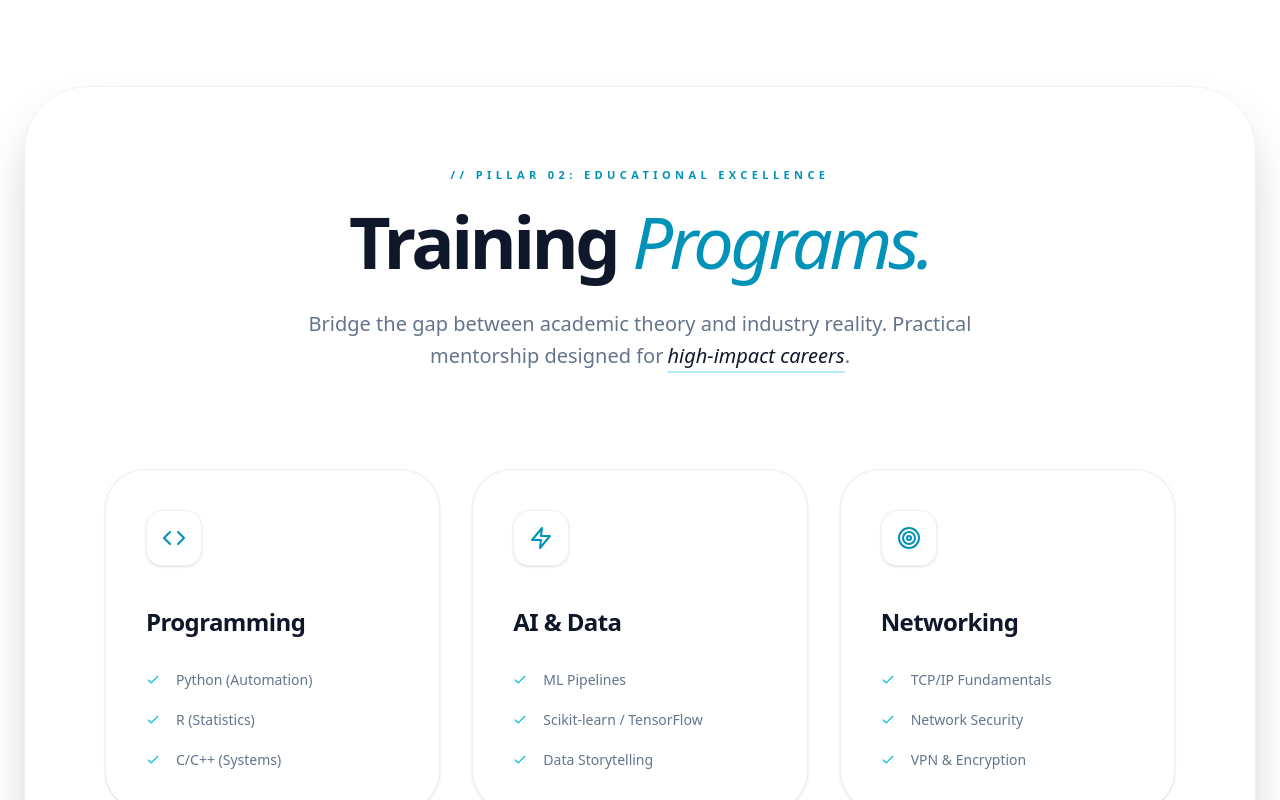
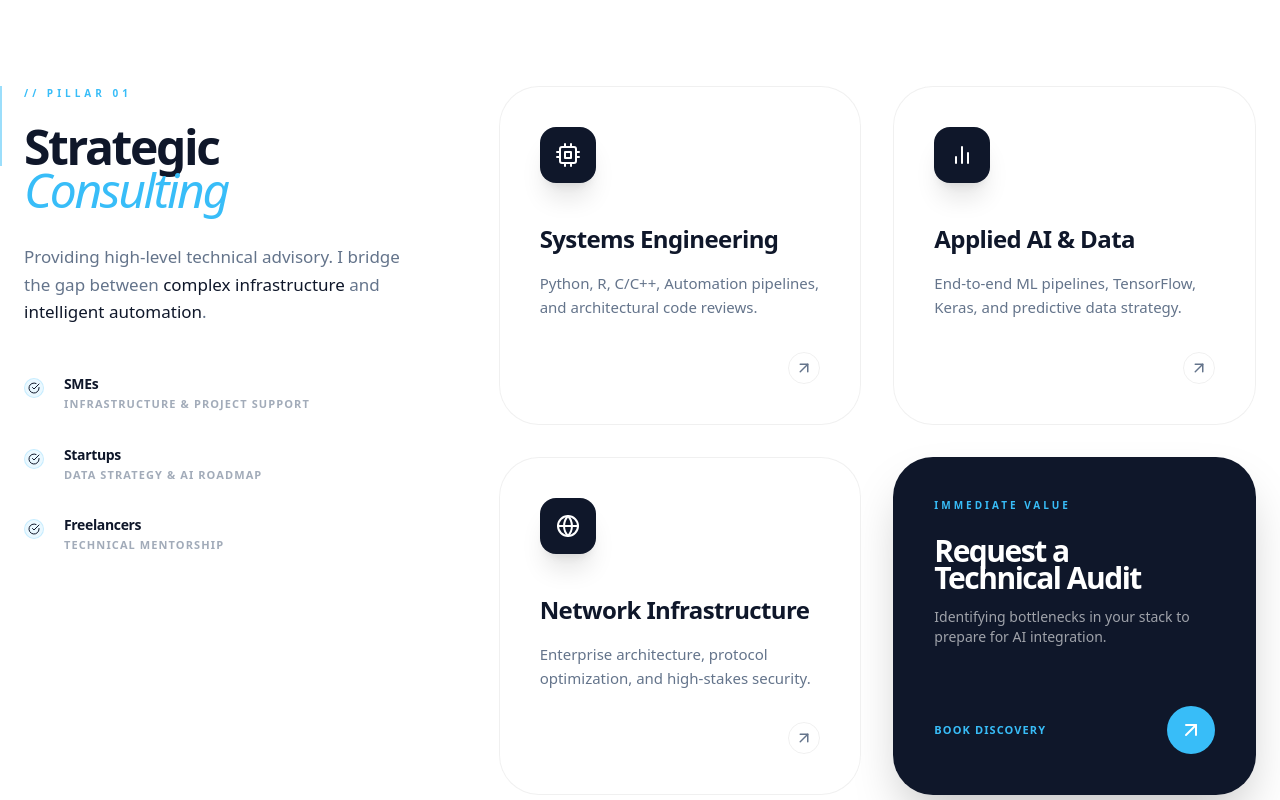
Before and after one commit to ayubliaqat/adamtech84, a Next.js app: page /services in a window 1280 px wide. Shown: the part 620-1420 px from the top of the page. Built offline with nearby package versions, Linux system fonts and the light colour scheme.

Commit message:
Pages updated

```diff
--- a/package.json
+++ b/package.json
@@ -9,6 +9,7 @@
     "lint": "eslint"
   },
   "dependencies": {
+    "@calcom/embed-react": "^1.5.3",
     "class-variance-authority": "^0.7.1",
     "clsx": "^2.1.1",
     "framer-motion": "^12.34.3",
--- a/src/app/layout.tsx
+++ b/src/app/layout.tsx
@@ -8,16 +8,40 @@ import Footer from "@/components/layout/Footer";
 const geistSans = Geist({
   variable: "--font-geist-sans",
   subsets: ["latin"],
+  display: 'swap', // Ensures text remains visible during font load
 });
 
 const geistMono = Geist_Mono({
   variable: "--font-geist-mono",
   subsets: ["latin"],
+  display: 'swap',
 });
 
+// --- DEEP SEO AUDIT: adamtech84.com ---
 export const metadata: Metadata = {
-  title: "AdamTech",
-  description: "Modern digital solutions",
+  title: {
+    default: "AdamTech | Engineering the Next Decade",
+    template: "%s | AdamTech"
+  },
+  description: "Advanced software architecture, AI pipelines, and professional tech training tailored for the German ecosystem. High-stakes engineering mentorship.",
+  keywords: ["Software Engineering Berlin", "AI Data Pipelines", "Tech Mentorship Germany", "Cloud Infrastructure"],
+  authors: [{ name: "AdamTech Team" }],
+  creator: "AdamTech",
+  metadataBase: new URL("https://adamtech84.com"),
+  openGraph: {
+    type: "website",
+    locale: "en_DE",
+    url: "https://adamtech84.com",
+    title: "AdamTech | Engineering Excellence",
+    description: "Architecting resilient digital systems and high-impact tech careers.",
+    siteName: "AdamTech",
+  },
+  twitter: {
+    card: "summary_large_image",
+    title: "AdamTech | Engineering the Next Decade",
+    description: "Bridging the gap between theory and industry reality.",
+  },
+  robots: "index, follow",
 };
 
 export default function RootLayout({
@@ -26,23 +50,32 @@ export default function RootLayout({
   children: React.ReactNode;
 }>) {
   return (
-    // "suppressHydrationWarning" is added because dark mode toggles
-    // often cause a tiny mismatch between server and client HTML.
-    <html lang="en" suppressHydrationWarning>
+    <html lang="en" suppressHydrationWarning className="scroll-smooth">
       <body
         className={`
           ${geistSans.variable}
           ${geistMono.variable}
+          font-sans
           antialiased
+          bg-background
+          text-foreground
+          selection:bg-accent/20
+          selection:text-accent
           flex
           flex-col
           min-h-screen
+          transition-colors duration-500
         `}
       >
+        {/* HEADER: Z-index check to ensure it stays above Hero */}
         <Header />
-        <main className="flex-1">
+
+        {/* MAIN: Ensure content doesn't get hidden behind fixed headers */}
+        <main className="flex-1 relative">
           {children}
         </main>
+
+        {/* FOOTER: Anchored to bottom */}
         <Footer />
       </body>
     </html>
--- a/src/components/services/ServiceConsultancy.tsx
+++ b/src/components/services/ServiceConsultancy.tsx
@@ -1,154 +1,139 @@
 "use client";
-import React, { useEffect, useState } from "react";
 import { motion } from "framer-motion";
-import { FiCode, FiZap, FiTarget, FiTrendingUp, FiCheck, FiArrowRight } from "react-icons/fi";
+import { FiCheckCircle, FiCpu, FiGlobe, FiBarChart2, FiArrowUpRight } from "react-icons/fi";
 
-export default function ServiceTraining() {
-  const [mounted, setMounted] = useState(false);
-
-  useEffect(() => {
-    setMounted(true);
-  }, []);
-
-  const programs = [
+export default function ServiceConsultancy() {
+  const domains = [
     {
-      category: "Programming",
-      icon: <FiCode />,
-      topics: ["Python (Automation)", "R (Statistics)", "C/C++ (Systems)"],
-      color: "from-blue-500/10"
+      title: "Systems Engineering",
+      icon: <FiCpu />,
+      skills: "Python, R, C/C++, Automation pipelines, and architectural code reviews."
     },
     {
-      category: "AI & Data",
-      icon: <FiZap />,
-      topics: ["ML Pipelines", "Scikit-learn / TensorFlow", "Data Storytelling"],
-      color: "from-cyan-500/10"
+      title: "Applied AI & Data",
+      icon: <FiBarChart2 />,
+      skills: "End-to-end ML pipelines, TensorFlow, Keras, and predictive data strategy."
     },
     {
-      category: "Networking",
-      icon: <FiTarget />,
-      topics: ["TCP/IP Fundamentals", "Network Security", "VPN & Encryption"],
-      color: "from-indigo-500/10"
+      title: "Network Infrastructure",
+      icon: <FiGlobe />,
+      skills: "Enterprise architecture, protocol optimization, and high-stakes security."
     }
   ];
 
-  if (!mounted) return null;
+  return (
+    <section className="max-w-7xl mx-auto px-6 py-24" aria-labelledby="consultancy-heading">
+      <div className="flex flex-col lg:flex-row gap-16 lg:gap-24 relative">
 
-  return (
-    <section className="max-w-7xl mx-auto px-6 py-12 md:py-24 bg-background transition-colors duration-500" aria-labelledby="training-heading">
+        {/* 1. Left Side: The "Consultant" Anchor */}
+        <div className="lg:w-1/3 relative">
+          <motion.div
+            initial={{ opacity: 0, x: -30 }}
+            whileInView={{ opacity: 1, x: 0 }}
+            viewport={{ once: true }}
+            transition={{ duration: 0.8, ease: [0.16, 1, 0.3, 1] }}
+            className="sticky top-32"
+          >
+            {/* Vertical Accent Line */}
+            <div className="absolute -left-6 top-0 w-[2px] h-20 bg-accent opacity-50 hidden lg:block" />
 
-      {/* 1. MAIN CONTAINER: Using your theme variable 'bg-card-background' */}
-      <div className="relative bg-card-background border border-border-subtle rounded-[2.5rem] md:rounded-[4rem] px-8 py-16 md:p-20 overflow-hidden shadow-2xl transition-all duration-500">
+            <span className="text-accent font-black tracking-[0.4em] text-[10px] uppercase block mb-6">
+              // Pillar 01
+            </span>
 
-        {/* Deep Mind Glow - Subtle and theme-aware */}
-        <div className="absolute top-0 right-0 w-[500px] h-[500px] bg-cyan-500/[0.03] dark:bg-cyan-500/[0.07] blur-[120px] rounded-full pointer-events-none -z-10" />
-
-        {/* Header Section */}
-        <div className="flex flex-col items-center text-center mb-16 md:mb-24">
-          <motion.span
-            initial={{ opacity: 0 }}
-            whileInView={{ opacity: 1 }}
-            className="text-cyan-600 font-bold tracking-[0.4em] text-[10px] md:text-[11px] uppercase mb-6 block"
-          >
-            // Pillar 02: Educational Excellence
-          </motion.span>
-
-          <h2 id="training-heading" className="text-4xl md:text-7xl font-bold tracking-tighter mb-8 text-foreground leading-[0.95] transition-colors duration-500">
-            Training <span className="text-cyan-600 italic font-medium">Programs.</span>
+            <h2 id="consultancy-heading" className="text-4xl md:text-5xl font-bold tracking-tighter text-foreground leading-[0.9]">
+              Strategic <br />
+              <span className="text-accent italic font-medium">Consulting</span>
             </h2>
 
-          <p className="text-muted max-w-2xl text-[17px] md:text-xl font-light leading-relaxed transition-colors duration-500">
-            Bridge the gap between academic theory and industry reality.
-            Practical mentorship designed for
-            <span className="text-foreground font-medium italic underline underline-offset-8 decoration-cyan-500/30 ml-1">high-impact careers</span>.
+            <p className="mt-8 text-muted text-[17px] leading-relaxed font-light max-w-sm">
+              Providing high-level technical advisory. I bridge the gap between
+              <span className="text-foreground font-medium"> complex infrastructure</span> and
+              <span className="text-foreground font-medium"> intelligent automation</span>.
             </p>
+
+            {/* Target Audience List */}
+            <div className="mt-12 space-y-8">
+              {[
+                { label: "SMEs", detail: "Infrastructure & Project Support" },
+                { label: "Startups", detail: "Data Strategy & AI Roadmap" },
+                { label: "Freelancers", detail: "Technical Mentorship" }
+              ].map((item, idx) => (
+                <motion.div
+                  key={item.label}
+                  initial={{ opacity: 0, y: 10 }}
+                  whileInView={{ opacity: 1, y: 0 }}
+                  transition={{ delay: 0.2 + (idx * 0.1) }}
+                  className="group flex items-start gap-5"
+                >
+                  <div className="mt-1 flex-shrink-0 w-5 h-5 rounded-full bg-accent/10 flex items-center justify-center border border-accent/20 group-hover:bg-accent group-hover:text-white transition-all duration-300">
+                    <FiCheckCircle className="text-[12px]" />
                   </div>
-
-        {/* Program Cards Grid */}
-        <div className="grid grid-cols-1 md:grid-cols-3 gap-6 lg:gap-8 relative z-10">
-          {programs.map((prog, i) => (
-            <motion.div
-              key={prog.category}
-              initial={{ opacity: 0, y: 20 }}
-              whileInView={{ opacity: 1, y: 0 }}
-              viewport={{ once: true }}
-              transition={{ delay: i * 0.1, duration: 0.6 }}
-              /* CARD: Using background-background to pop against card-background */
-              className="group bg-background p-8 lg:p-10 rounded-[2.5rem] border border-border-subtle hover:border-cyan-500/30 shadow-sm hover:shadow-2xl hover:-translate-y-2 transition-all duration-500 overflow-hidden relative"
-            >
-              <div className={`absolute inset-0 bg-gradient-to-br ${prog.color} to-transparent opacity-0 group-hover:opacity-100 transition-opacity duration-500`} />
-
-              <div className="relative z-10">
-                <div className="w-14 h-14 rounded-2xl bg-card-background border border-border-subtle flex items-center justify-center text-cyan-600 mb-10 text-2xl group-hover:bg-cyan-500 group-hover:text-white transition-all duration-500 shadow-sm">
-                  {prog.icon}
-                </div>
-                <h3 className="text-2xl font-bold mb-8 text-foreground tracking-tight transition-colors duration-500">{prog.category}</h3>
-                <ul className="space-y-5">
-                  {prog.topics.map(topic => (
-                    <li key={topic} className="flex items-center gap-4 text-sm text-muted font-light group-hover:text-foreground transition-colors">
-                      <FiCheck className="text-cyan-500 flex-shrink-0" />
-                      {topic}
-                    </li>
-                  ))}
-                </ul>
+                  <div>
+                    <p className="text-sm font-bold text-foreground tracking-tight">{item.label}</p>
+                    <p className="text-[11px] text-muted uppercase tracking-widest font-bold mt-0.5 opacity-60">{item.detail}</p>
                   </div>
                 </motion.div>
               ))}
             </div>
+          </motion.div>
+        </div>
 
-        {/* Why Train With Me */}
-        <div className="mt-28 md:mt-40 grid grid-cols-1 lg:grid-cols-2 gap-20 items-center">
+        {/* 2. Right Side: Technical Grid */}
+        <div className="lg:w-2/3">
+          <div className="grid grid-cols-1 md:grid-cols-2 gap-6 lg:gap-8">
+            {domains.map((domain, i) => (
               <motion.div
-            initial={{ opacity: 0, x: -20 }}
-            whileInView={{ opacity: 1, x: 0 }}
+                key={domain.title}
+                initial={{ opacity: 0, y: 30 }}
+                whileInView={{ opacity: 1, y: 0 }}
+                transition={{ delay: i * 0.15, duration: 0.8, ease: [0.16, 1, 0.3, 1] }}
                 viewport={{ once: true }}
-            className="space-y-12"
+                className="glass group p-10 rounded-[2.5rem] flex flex-col justify-between min-h-[320px] hover:shadow-2xl hover:shadow-accent/5 hover:-translate-y-2 transition-all duration-500"
               >
-            <h3 className="text-3xl md:text-5xl font-bold italic text-foreground leading-[1.1] tracking-tight transition-colors duration-500">
-              &quot;A practical approach tailored for the <span className="text-cyan-600">German job market.</span>&quot;
-            </h3>
+                <div>
+                  <div className="w-14 h-14 rounded-2xl bg-foreground text-background flex items-center justify-center text-2xl mb-10 group-hover:bg-accent group-hover:text-white transition-all duration-500 shadow-xl shadow-black/10">
+                    {domain.icon}
+                  </div>
+                  <h4 className="text-2xl font-bold mb-4 tracking-tight text-foreground">{domain.title}</h4>
+                  <p className="text-[15px] text-muted leading-relaxed font-light">
+                    {domain.skills}
+                  </p>
+                </div>
 
-            <div className="grid grid-cols-2 gap-x-8 gap-y-12">
-              {[
-                { label: "Experience", value: "12+ Years Industry" },
-                { label: "Education", value: "MSc Data Science" },
-                { label: "Location", value: "Online / Berlin" },
-                { label: "Focus", value: "Job-Ready Skills" }
-              ].map((stat) => (
-                <div key={stat.label} className="border-l-2 border-cyan-500 pl-6 group">
-                  <p className="text-[10px] font-black uppercase text-muted tracking-[0.2em] mb-2 group-hover:text-cyan-600 transition-colors">{stat.label}</p>
-                  <p className="text-lg font-bold text-foreground tracking-tight transition-colors duration-500">{stat.value}</p>
+                <div className="mt-8 flex justify-end">
+                  <div className="w-8 h-8 rounded-full border border-border-subtle flex items-center justify-center text-muted group-hover:border-accent group-hover:text-accent transition-all">
+                    <FiArrowUpRight size={18} />
                   </div>
-              ))}
                 </div>
               </motion.div>
+            ))}
 
-          {/* HIGH CONTRAST BOX: Flips using your variables */}
+            {/* Specialized "Audit" CTA Card */}
             <motion.div
               initial={{ opacity: 0, scale: 0.95 }}
               whileInView={{ opacity: 1, scale: 1 }}
+              transition={{ delay: 0.5, duration: 0.8 }}
               viewport={{ once: true }}
-            className="bg-foreground text-background p-12 md:p-16 rounded-[3.5rem] relative overflow-hidden group shadow-2xl transition-colors duration-500"
+              className="bg-foreground dark:bg-zinc-100 p-10 rounded-[2.5rem] flex flex-col justify-between items-start group cursor-pointer border border-transparent hover:border-accent transition-all duration-500 shadow-2xl"
             >
-            <FiTrendingUp className="absolute -right-16 -bottom-16 text-[22rem] opacity-[0.05] pointer-events-none group-hover:scale-110 transition-transform duration-1000" />
+               <div>
+                 <p className="text-accent text-[10px] font-black uppercase tracking-[0.3em] mb-6">Immediate Value</p>
+                 <h4 className="text-background dark:text-foreground text-3xl font-bold tracking-tighter leading-[0.9]">Request a <br /> Technical Audit</h4>
+                 <p className="mt-4 text-background/60 dark:text-foreground/60 text-sm font-light">Identifying bottlenecks in your stack to prepare for AI integration.</p>
+               </div>
 
-            <div className="relative z-10">
-              <h4 className="text-3xl font-bold mb-8 tracking-tighter transition-colors duration-500">Who is this for?</h4>
-              <ul className="space-y-6 mb-12 opacity-70">
-                {["Fresh graduates in CS/Engineering", "Juniors looking to upskill", "Newcomers to German Tech"].map(item => (
-                  <li key={item} className="flex items-center gap-4 text-base font-light">
-                    <div className="w-1.5 h-1.5 rounded-full bg-cyan-500" />
-                    {item}
-                  </li>
-                ))}
-              </ul>
-
-              <button className="w-full sm:w-auto bg-background text-foreground px-10 py-5 rounded-full font-bold text-[11px] uppercase tracking-[0.2em] hover:bg-cyan-500 hover:text-white transition-all duration-500 shadow-xl group/btn flex items-center justify-center gap-3">
-                Check Availability <FiArrowRight className="group-hover/btn:translate-x-1 transition-transform" />
-              </button>
+               <div className="mt-10 w-full flex justify-between items-center group-hover:translate-x-1 transition-transform">
+                 <span className="text-accent text-[11px] font-bold uppercase tracking-widest">Book Discovery</span>
+                 <div className="w-12 h-12 rounded-full bg-accent flex items-center justify-center text-white">
+                   <FiArrowUpRight size={24} />
+                 </div>
                </div>
             </motion.div>
           </div>
         </div>
+
+      </div>
     </section>
   );
 }
```
Also changed, not shown: src/app/page.tsx (+28 -6 lines), 1 other file (tests, documents, lock files or other folders). Lines whose indentation alone changed are shown as unchanged.
